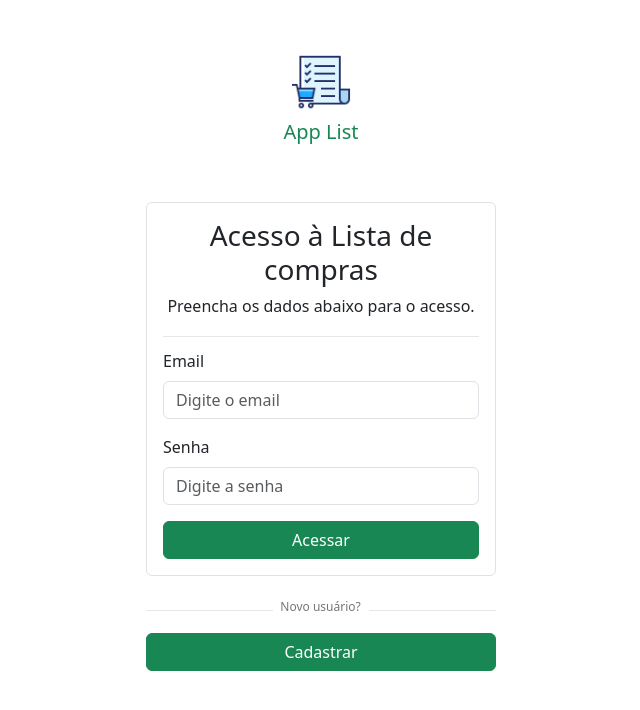
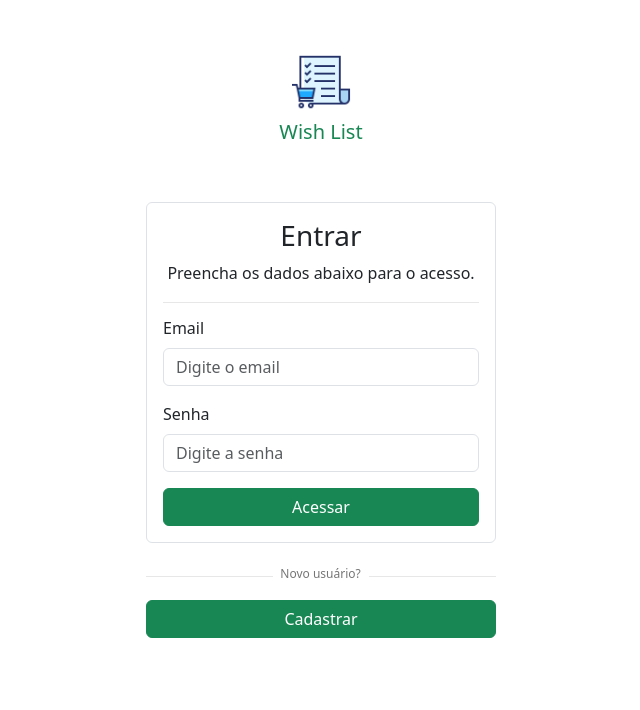
Before and after one commit to drewcosta/Atividade-desenvolvimento-web, a React (Create React App) app in the folder web/: page /login in a window 1280 px wide. Shown: the top 710 px of the page, without its empty margins (319-959 px from the left). Built offline with nearby package versions, Linux system fonts and the light colour scheme.

Commit message:
refactor: FormAuth/ change some texts

```diff
--- a/web/src/Components/FormAuth/Header/Header.tsx
+++ b/web/src/Components/FormAuth/Header/Header.tsx
@@ -12,7 +12,7 @@ export function Header() {
           <div className='stack__image--size'>
             <Image src={logo} alt='logo' fluid />
           </div>
-          <h5>App List</h5>
+          <h5>Wish List</h5>
         </Stack>
       </Stack>
     </>
--- a/web/src/Components/FormAuth/SignIn/SignIn.tsx
+++ b/web/src/Components/FormAuth/SignIn/SignIn.tsx
@@ -79,7 +79,7 @@ export function SignIn() {
     <div className="container d-flex flex-column justify-content-center align-items-center __container">
       <div className='container__content'>
         <Form className='content__form border' onSubmit={handleSubmit}>
-          <h1 className='h3 text-center'>Acesso à Lista de compras</h1>
+          <h1 className='h3 text-center'>Entrar</h1>
           <p className='text-center'>Preencha os dados abaixo para o acesso.</p>
 
           <Divider />
--- a/web/src/Components/FormAuth/SignUp/SignUp.tsx
+++ b/web/src/Components/FormAuth/SignUp/SignUp.tsx
@@ -86,8 +86,8 @@ export function SignUp() {
     <div className="container d-flex flex-column justify-content-center align-items-center __container">
       <div className='container__content'>
         <Form className='content__form border' onSubmit={handleSubmit}>
-          <h1 className='h3 text-center'>Acesso à Lista de compras</h1>
-          <p className='text-center'>Preencha os dados abaixo para o acesso.</p>
+          <h1 className='h3 text-center'>Cadastro</h1>
+          <p className='text-center'>Preencha os dados abaixo para realizar o cadastro.</p>
 
           <Divider />
 
```
